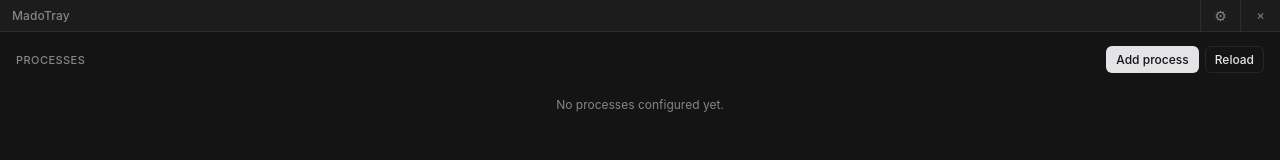
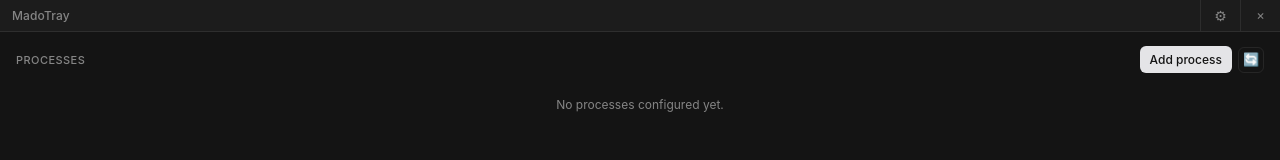
Before and after one commit to jonathanhecl/mado-tray, a website built with Vite: page frontend/index.html in a window 1280 px wide. Built offline with nearby package versions, Linux system fonts and the light colour scheme.

Commit message:
Update reload button in main.ts: Change button style to icon-action-button with tooltip and aria-label for accessibility. Enhance section-actions layout in style.css by adding alignment and new icon button styles for improved user interaction.

```diff
--- a/frontend/src/main.ts
+++ b/frontend/src/main.ts
@@ -204,7 +204,7 @@ function render(): void {
             <h2>${t("processes")}</h2>
             <div class="section-actions">
               <button class="primary-button" data-action="open-add-process">${t("addProcess")}</button>
-              <button class="ghost-button" data-action="reload" ${state.loading ? "disabled" : ""}>${t("reload")}</button>
+              <button class="icon-action-button" data-action="reload" title="${t("reload")}" aria-label="${t("reload")}" ${state.loading ? "disabled" : ""}>🔄</button>
             </div>
           </div>
 
--- a/frontend/src/style.css
+++ b/frontend/src/style.css
@@ -416,7 +416,28 @@ input:disabled {
 
 .section-actions {
   display: flex;
+  align-items: center;
   gap: 6px;
+}
+
+.icon-action-button {
+  display: grid;
+  flex-shrink: 0;
+  width: 26px;
+  height: 26px;
+  place-items: center;
+  border: 1px solid var(--border);
+  border-radius: var(--radius-md);
+  padding: 0;
+  color: var(--text-secondary);
+  background: transparent;
+  font-size: 13px;
+  line-height: 1;
+}
+
+.icon-action-button:hover:not(:disabled) {
+  color: var(--text-primary);
+  background: var(--bg-hover);
 }
 
 .ghost-button,
```
